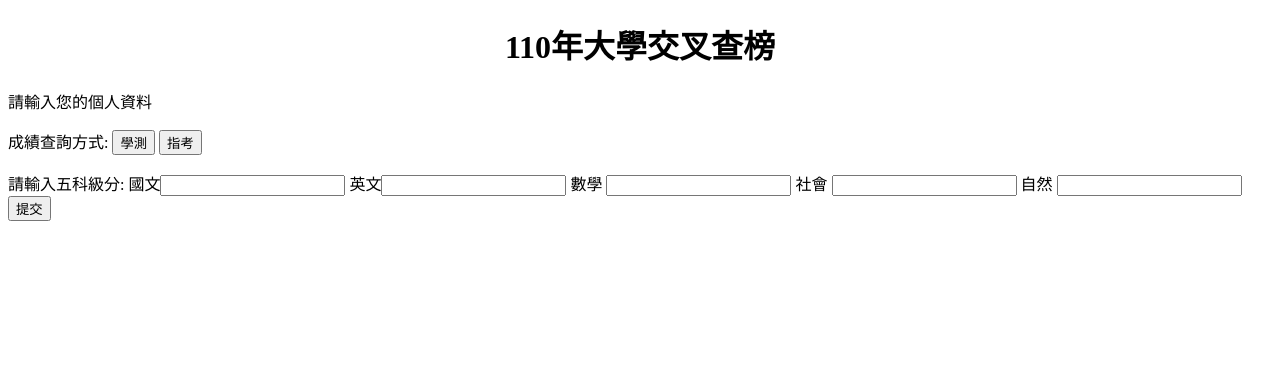
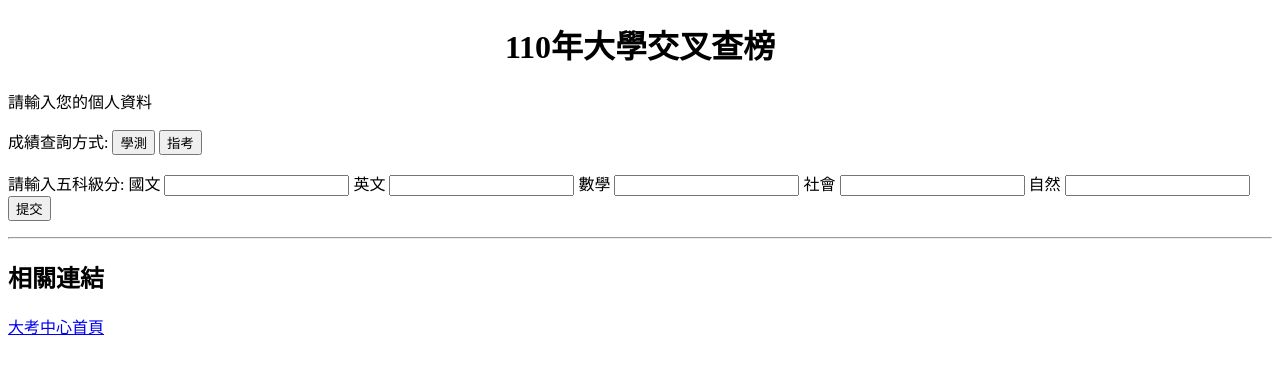
Before and after one commit to itsjeremyhsieh/PHP-Sample, a PHP site: page /Sample.php in a window 1280 px wide. Shown: the top 374 px of the page. Run offline with PHP 8.4, Linux system fonts and the light colour scheme.

Commit message:
simple-2

```diff
--- a/Sample.php
+++ b/Sample.php
@@ -17,12 +17,16 @@
         <form actime="Sample.php" method="post">
 
            <p>請輸入五科級分:
-            國文<input type="text" name="Chinese" value="">
-            英文<input type="text" name="English" value="">
+            國文 <input type="text" name="Chinese" value="">
+            英文 <input type="text" name="English" value="">
             數學 <input type="text" name="Math" value="">
             社會 <input type="text" name="Social" value="">
             自然 <input type="text" name="Science" value="">
             <input type="submit" name="submit" value="提交">
+        </form>
+        <hr>
+        <h2>相關連結</h2>
+        <a href='https://www.ceec.edu.tw/'>大考中心首頁</a>
 
     </body>
 </html>
```
